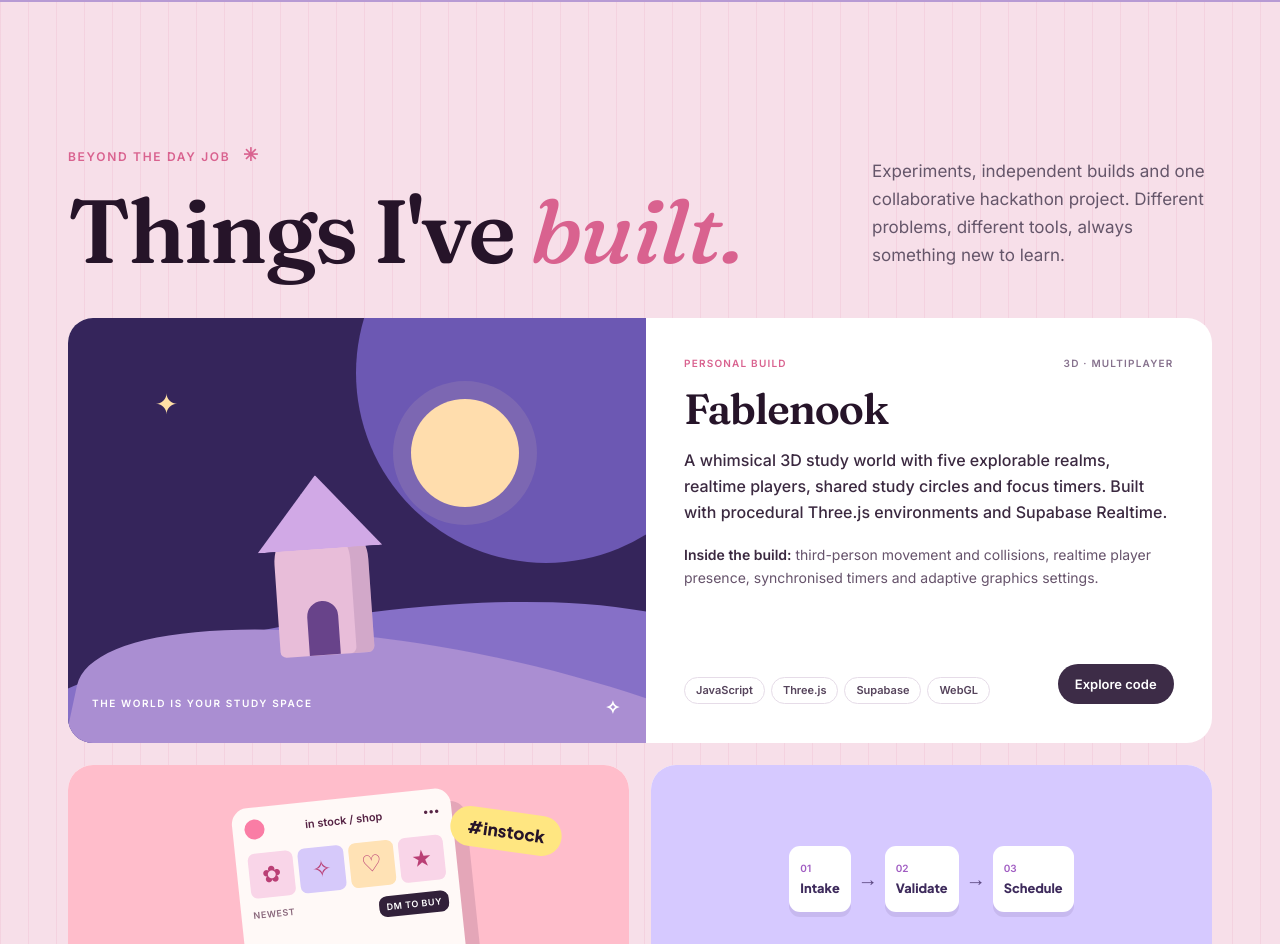
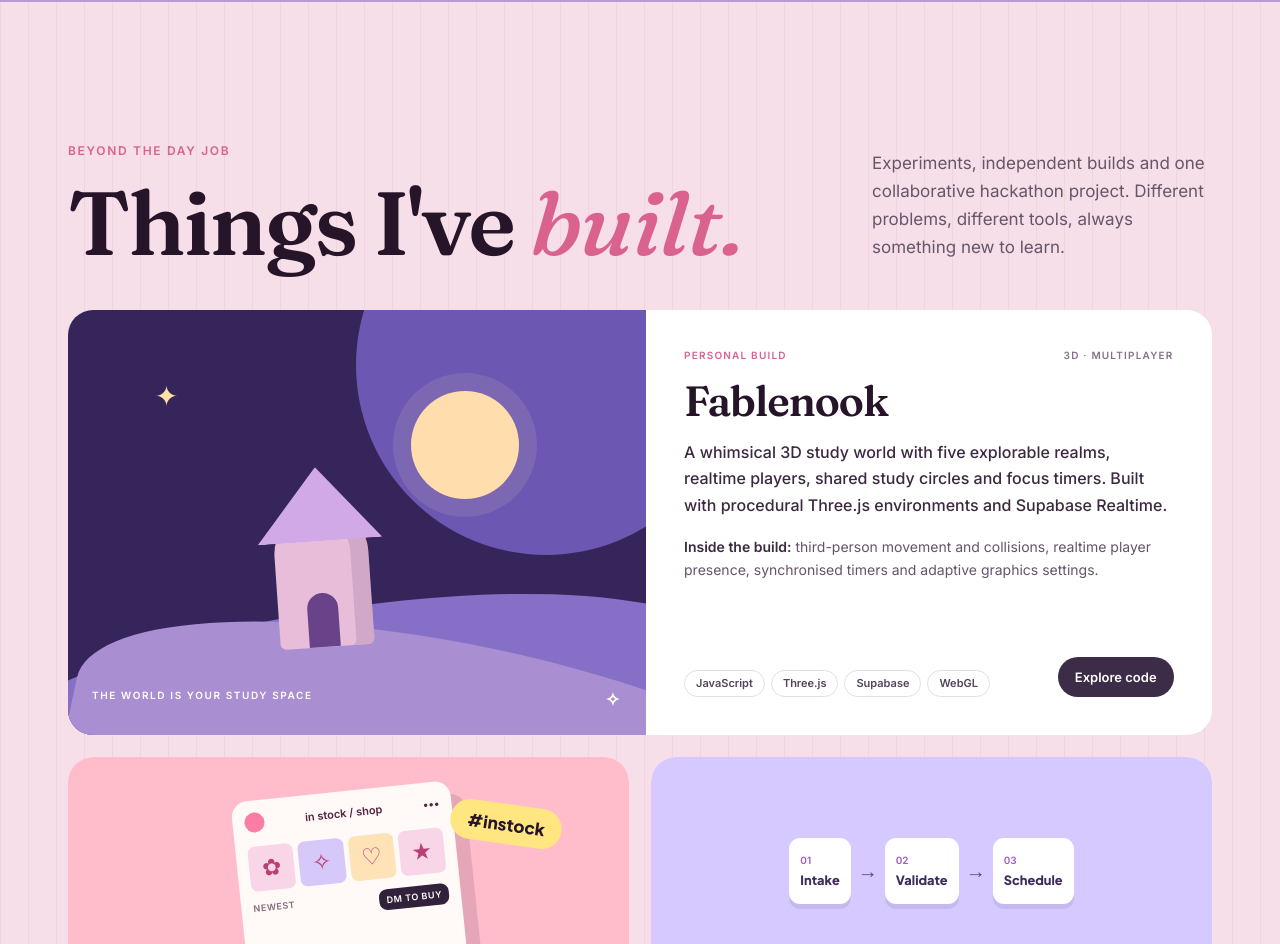
Before and after one commit to EarlSpiritRoo/EarlSpiritRoo.github.io, a plain HTML site: page index.html in a window 1280 px wide. Shown: the part 4028-4972 px from the top of the page. Drawn offline with nearby package versions, Linux system fonts and the light colour scheme.

Commit message:
Remove extra space in indie-eyebrow paragraph

```diff
--- a/index.html
+++ b/index.html
@@ -148,7 +148,7 @@
     <div class="inner">
       <div class="indie-top">
         <div>
-          <p class="indie-eyebrow">BEYOND THE DAY JOB <span aria-hidden="true">✳</span></p>
+          <p class="indie-eyebrow">BEYOND THE DAY JOB</p>
           <h2 id="indie-h">Things I've <em class="serif">built.</em></h2>
         </div>
         <p class="indie-lead">Experiments, independent builds and one collaborative hackathon project. Different problems, different tools, always something new to learn.</p>
```
